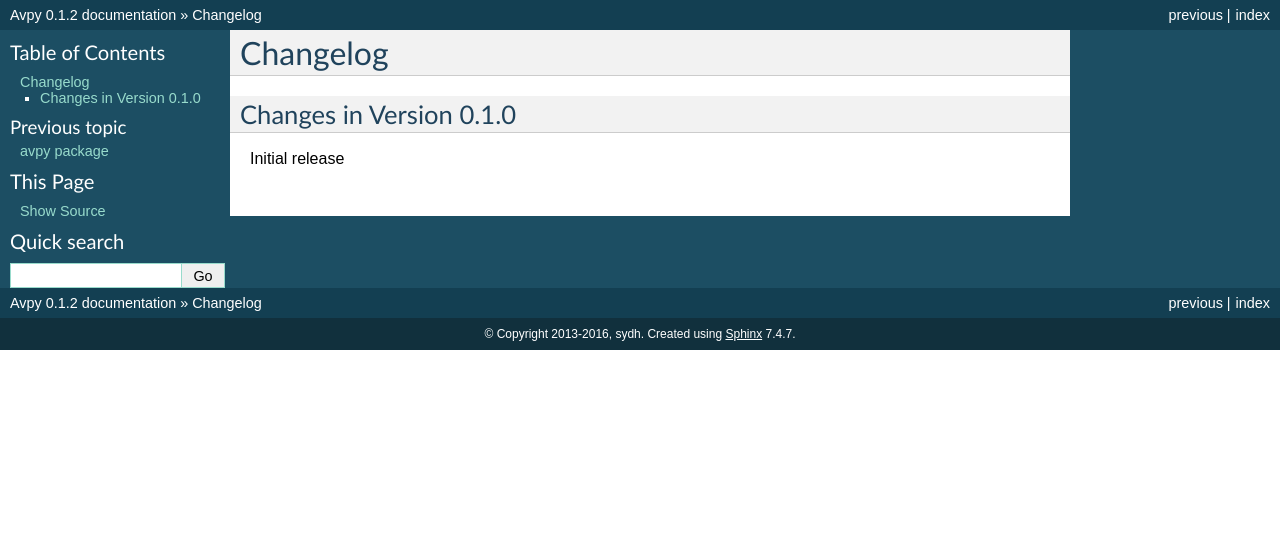
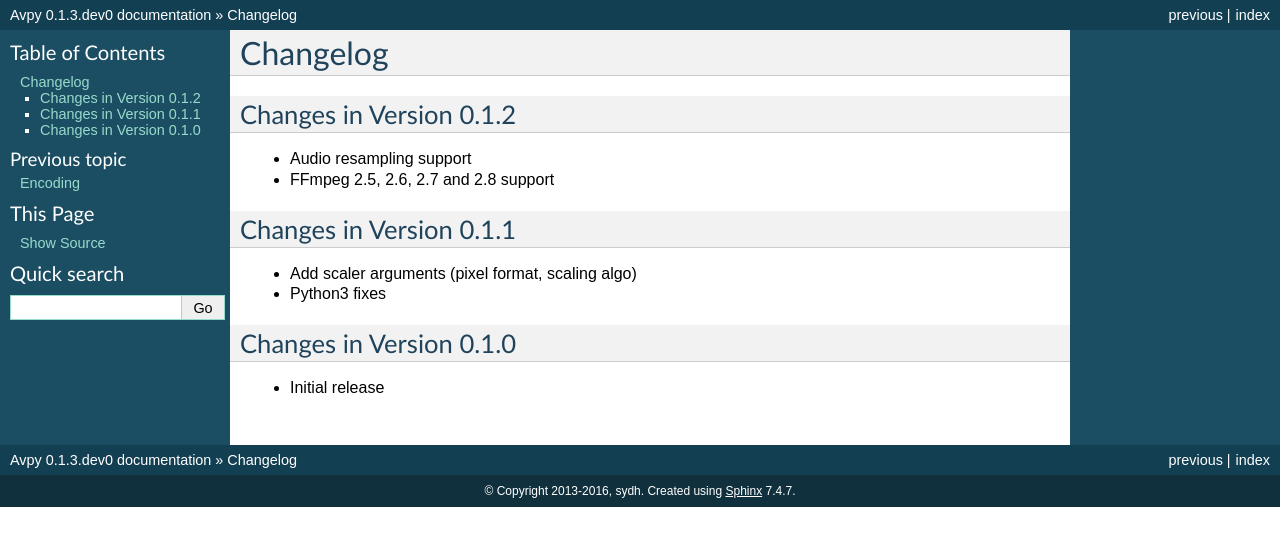
Before and after one commit to sydhds/Avpy, a Sphinx documentation site: the page built from docs/source/changelog.rst, in a window 1280 px wide. Shown: the top 546 px of the page. Built offline with Sphinx 7.4.7, drawn with Linux system fonts in a browser that asks for light colours.

Commit message:
Bump version to 0.1.3.dev0

```diff
--- a/CHANGES.txt
+++ b/CHANGES.txt
@@ -1,12 +1,14 @@
+v0.1.3.dev0 -- wip
+
 v0.1.2, 20160313 --
 
 Audio resampling support
-FFmpeg 2.5, 2.6, 2.7, 2.8 support
+FFmpeg 2.5, 2.6, 2.7 and 2.8 support
 Add audio encoding test (tox)
 
 v0.1.1, 20160214 --
 
-Add scaler arguments (pixelFormat, scaling algo)
+Add scaler arguments (pixel format, scaling algo)
 Automated tests (tox)
 Python3 fixes
 
--- a/docs/source/api/modules.rst
+++ b/docs/source/api/modules.rst
@@ -5,3 +5,4 @@ avpy
    :maxdepth: 4
 
    avpy
+   encoding
--- a/docs/source/changelog.rst
+++ b/docs/source/changelog.rst
@@ -1,7 +1,19 @@
 Changelog
 =========
+
+Changes in Version 0.1.2
+------------------------
+
+* Audio resampling support
+* FFmpeg 2.5, 2.6, 2.7 and 2.8 support
+
+Changes in Version 0.1.1
+------------------------
+
+* Add scaler arguments (pixel format, scaling algo)
+* Python3 fixes
 
 Changes in Version 0.1.0
 ------------------------
 
-Initial release
+* Initial release
--- a/docs/source/conf.py
+++ b/docs/source/conf.py
@@ -100,9 +100,9 @@ copyright = u'2013-2016, sydh'
 # built documents.
 #
 # The short X.Y version.
-version = '0.1.2'
+version = '0.1.3.dev0'
 # The full version, including alpha/beta/rc tags.
-release = '0.1.2'
+release = '0.1.3.dev0'
 
 # The language for content autogenerated by Sphinx. Refer to documentation
 # for a list of supported languages.
--- a/setup.py
+++ b/setup.py
@@ -2,7 +2,7 @@ from distutils.core import setup
 
 setup(
     name='Avpy',
-    version='0.1.2',
+    version='0.1.3.dev0',
     author='Sylvain Delhomme',
     author_email='sydhds@gmail.com',
     packages=['avpy', 'avpy.version'],
@@ -32,6 +32,7 @@ setup(
         'Programming Language :: Python :: 3.2',
         'Programming Language :: Python :: 3.3',
         'Programming Language :: Python :: 3.4',
+        'Programming Language :: Python :: 3.5',
 
         'Topic :: Multimedia :: Sound/Audio',
         'Topic :: Multimedia :: Sound/Audio :: Conversion',
```
Also changed, not shown: 2 other files.
